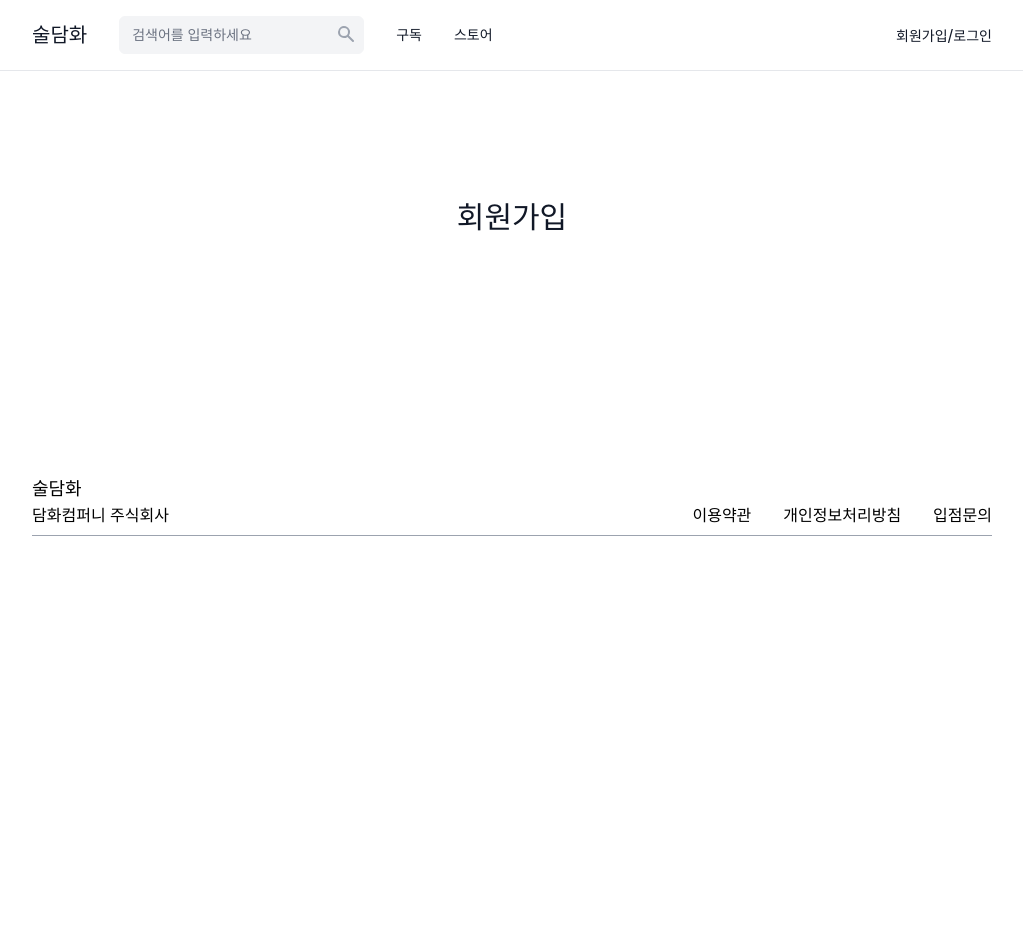
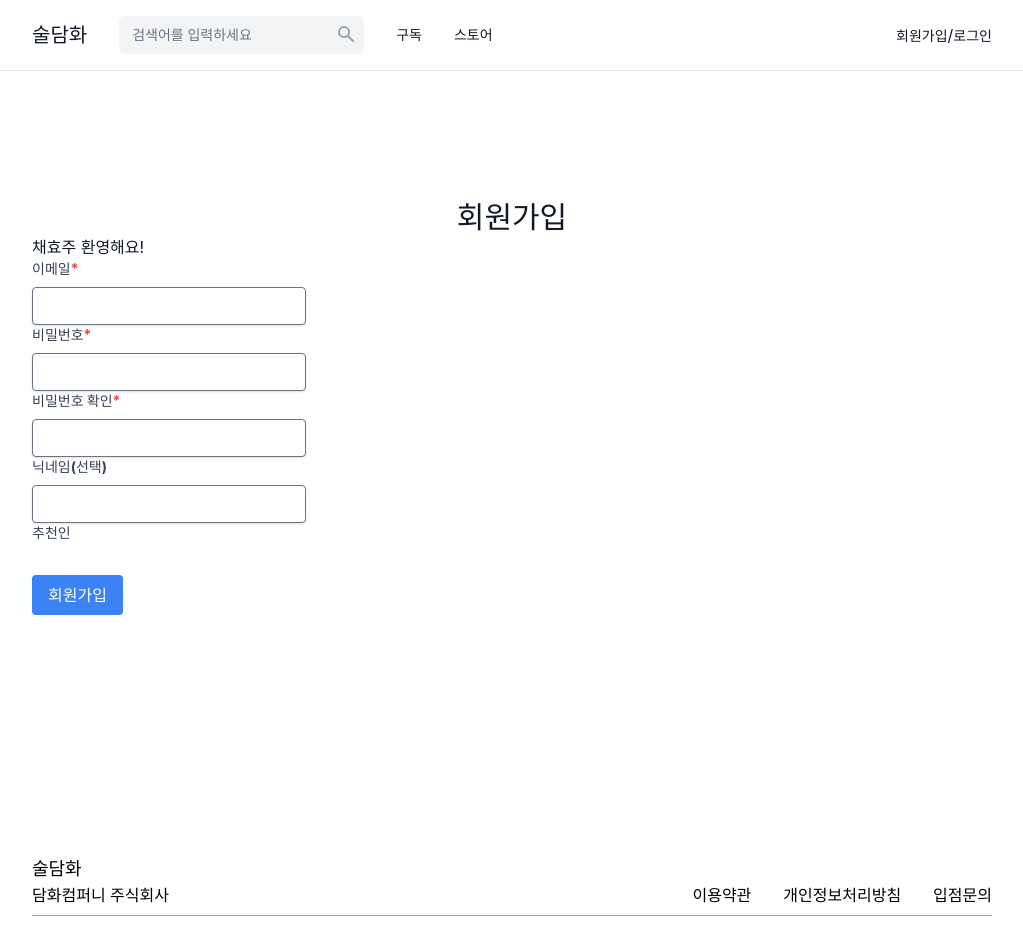
Before and after one commit to chaehyoju/marking-proj, a Vue app: page /signup in a window 1280 px wide. Shown: the top 942 px of the page, without its empty margins (128-1151 px from the left). Before the commit the page ends 800 px from the top, so only its background shows below. Built offline with nearby package versions, Linux system fonts and the light colour scheme; a web font is replaced by a local one.

Commit message:
회원가입 구현

```diff
--- a/src/pages/signup.vue
+++ b/src/pages/signup.vue
@@ -1,5 +1,39 @@
 <template>
     <section class="container max-w=[360px] py-32">
         <h1 class="text-3xl font-bold text-center">회원가입</h1>
+        <div class="content-center">
+            <h2>{{ state.name }} 환영해요!</h2>
+            <label class="block text-gray-700 text-sm font-bold mb-2" for="email">이메일<span class="text-red-500">*</span></label>
+            <input type="email" id="email" class="shadow appearance-none border rounded w-200 py-2 px-3 text-gray-700 leading-tight focus:outline-none focus:shadow-outline"><br>
+            <label class="block text-gray-700 text-sm font-bold mb-2" for="password1">비밀번호<span class="text-red-500">*</span></label>
+            <input type="password" id="password1" class="shadow appearance-none border rounded w-200 py-2 px-3 text-gray-700 leading-tight focus:outline-none focus:shadow-outline"><br>
+            <label class="block text-gray-700 text-sm font-bold mb-2" for="password2">비밀번호 확인<span class="text-red-500">*</span></label>
+            <input type="password" id="password2" class="shadow appearance-none border rounded w-200 py-2 px-3 text-gray-700 leading-tight focus:outline-none focus:shadow-outline"><br>
+            <label class="block text-gray-700 text-sm font-bold mb-2" for="name">닉네임(선택)</label>
+            <input type="text" id="name" class="shadow appearance-none border rounded w-200 py-2 px-3 text-gray-700 leading-tight focus:outline-none focus:shadow-outline"><br>
+            <div>
+                <button @click="toggle()" class="block text-gray-700 text-sm font-bold mb-2">추천인</button>
+                <input v-if="state.isTrue == true" type="text" class="shadow appearance-none border rounded w-200 py-2 px-3 text-gray-700 leading-tight focus:outline-none focus:shadow-outline">
+            </div>
+            <br>
+            <button class="bg-blue-500 hover:bg-blue-700 text-white font-bold py-2 px-4 rounded">회원가입</button>
+        </div>
     </section>
 </template>
+
+<script setup>
+import { reactive } from "vue";
+
+const state = reactive({
+    name: "채효주",
+    isTrue: false,
+})
+
+const toggle = () => {
+    if(state.isTrue == false){
+        state.isTrue = true;
+    } else if(state.isTrue == true){
+        state.isTrue = false;
+    }
+}
+</script>
```
